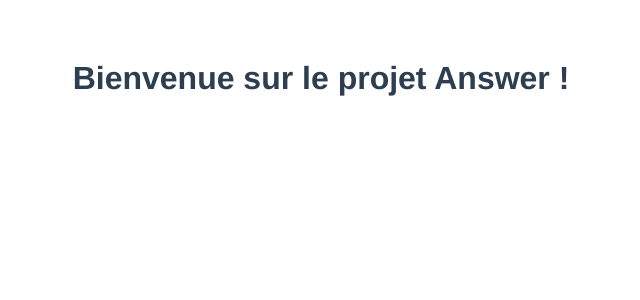
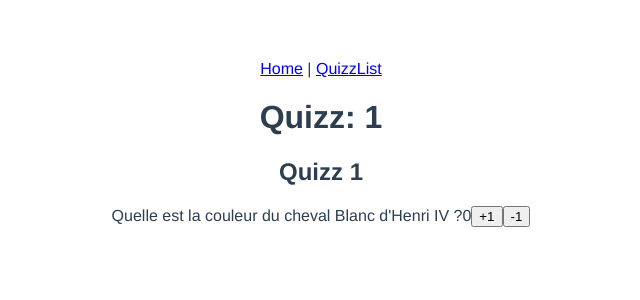
Before and after one commit to DevsAreAlsoHumans/answer, a Vue app in the folder client/: page /quizz/1 in a window 1280 px wide. Shown: the top 300 px of the page, without its empty margins (319-959 px from the left). Built offline with nearby package versions, Linux system fonts and the light colour scheme.

Commit message:
Affichage des quizzs

```diff
--- a/client/package.json
+++ b/client/package.json
@@ -9,7 +9,8 @@
   },
   "dependencies": {
     "core-js": "^3.8.3",
-    "vue": "^3.2.13"
+    "vue": "^3.2.13",
+    "vue-router": "^4.5.0"
   },
   "devDependencies": {
     "@babel/core": "^7.12.16",
--- a/client/src/App.vue
+++ b/client/src/App.vue
@@ -1,15 +1,16 @@
 <template>
-  <HelloWorld msg="Bienvenue sur le projet Answer !"/>
+  <div id="app">
+    <nav>
+      <router-link to="/">Home</router-link> |
+      <router-link to="/quizz-list">QuizzList</router-link>
+    </nav>
+    <router-view></router-view>  <!-- Affiche le composant pour la route actuelle -->
+  </div>
 </template>
 
 <script>
-import HelloWorld from './components/HelloWorld.vue'
-
 export default {
-  name: 'App',
-  components: {
-    HelloWorld
-  }
+  name: 'App'
 }
 </script>
 
--- a/client/src/assets/data.json
+++ b/client/src/assets/data.json
@@ -1,6 +1,7 @@
 {
     "quizz": [
         {
+            "id": 1,
             "name": "Quizz 1",
             "questions": [
                 {
--- /dev/null
+++ b/client/src/components/AnswerGrid.vue
@@ -0,0 +1,3 @@
+<template>
+    <AnswerCard />
+</template>
--- a/client/src/components/HelloWorld.vue
+++ b/client/src/components/HelloWorld.vue
@@ -1,6 +1,6 @@
 <template>
   <div class="hello">
-    <h1>{{ msg }}</h1>
+    <h1>{{ msg + ' ' + pseudo + ',' }}</h1>
   </div>
 </template>
 
@@ -8,7 +8,8 @@
 export default {
   name: 'HelloWorld',
   props: {
-    msg: String
+    msg: String,
+    pseudo: String,
   }
 }
 </script>
--- /dev/null
+++ b/client/src/components/QuestionCard.vue
@@ -0,0 +1,10 @@
+<template>
+    <span>{{ question.question }}</span>
+</template>
+<script>
+export default {
+    props: {
+        question: Object
+    },
+}
+</script>
--- /dev/null
+++ b/client/src/components/Quizz.vue
@@ -0,0 +1,44 @@
+<template>
+  <div>
+    <h1>Quizz: {{ quizzId }}</h1>
+    <div v-if="quizz">
+      <h2>{{ quizz.name }}</h2>
+      <QuestionCard :question="quizz.questions[questionIndex]" />
+      <!-- Autres détails du quizz -->
+      <span>{{ questionIndex }}</span>
+      <button @click="questionIndex++">+1</button>
+      <button @click="questionIndex--">-1</button>
+    </div>
+
+    <div v-else>
+      <p>Quizz non trouvé.</p>
+    </div>
+  </div>
+</template>
+
+<script>
+import data from "@/assets/data.json";
+import QuestionCard from "./QuestionCard.vue"
+
+export default {
+  name: 'QuizzItem',
+  props: ['quizzId'],
+  data (params) {
+    return {
+      quizz: data.quizz.filter(quiz => quiz.id==params.quizzId)[0],
+      questionIndex: 0,
+    }
+  },
+  components: {
+    QuestionCard,
+  }
+/*  computed: {
+    quizz() {
+      return this.$route.params.quizzId
+        ? this.$route.params.quizzId
+        : null;
+    },
+  },
+*/
+}
+</script>
--- /dev/null
+++ b/client/src/components/QuizzList.vue
@@ -0,0 +1,17 @@
+<template>
+    <div>
+      <h1>Liste des Quizz</h1>
+      <ul>
+        <li v-for="quizz in items" :key="quizz.name">
+          <router-link :to="`/quizz/${quizz.id}`">{{ quizz.name }}</router-link>
+        </li>
+      </ul>
+    </div>
+  </template>
+
+  <script>
+  export default {
+    name: 'QuizzList',
+    props: ['items'],  // Reçoit les données des quizz passées en prop
+  }
+  </script>
--- a/client/src/main.js
+++ b/client/src/main.js
@@ -1,4 +1,8 @@
 import { createApp } from 'vue'
 import App from './App.vue'
+import router from './router'
 
-createApp(App).mount('#app')
+const app = createApp(App)
+
+app.use(router);
+app.mount('#app')
--- /dev/null
+++ b/client/src/router.js
@@ -0,0 +1,39 @@
+//import Vue from 'vue'
+import { createRouter, createWebHistory } from 'vue-router'
+import HelloWorld from './components/HelloWorld.vue'
+import QuizzList from './components/QuizzList.vue'
+import Quizz from './components/Quizz.vue'
+import data from "@/assets/data.json"
+
+const routes = [
+  {
+    path: '/',
+    name: 'Home',
+    component: HelloWorld,
+    props: { msg: "Bienvenu", pseudo: "Atman" }
+  },
+  {
+    path: '/quizz-list',
+    name: 'QuizzList',
+    component: QuizzList,
+    props: { items: data.quizz },
+  },
+  {
+    path: '/quizz/:quizzId',
+    name: 'Quizz',
+    component: Quizz,
+    props: (router) => {
+      console.log(router);
+      return {
+        quizzId: router.params.quizzId,
+      };
+    },
+  }
+]
+
+const router = createRouter({
+  history: createWebHistory(), // Utilise l'historique HTML5
+  routes
+})
+
+export default router
```
Also changed, not shown: client/src/components/AnswerCard.vue (added), 1 other file (tests, documents, lock files or other folders).
